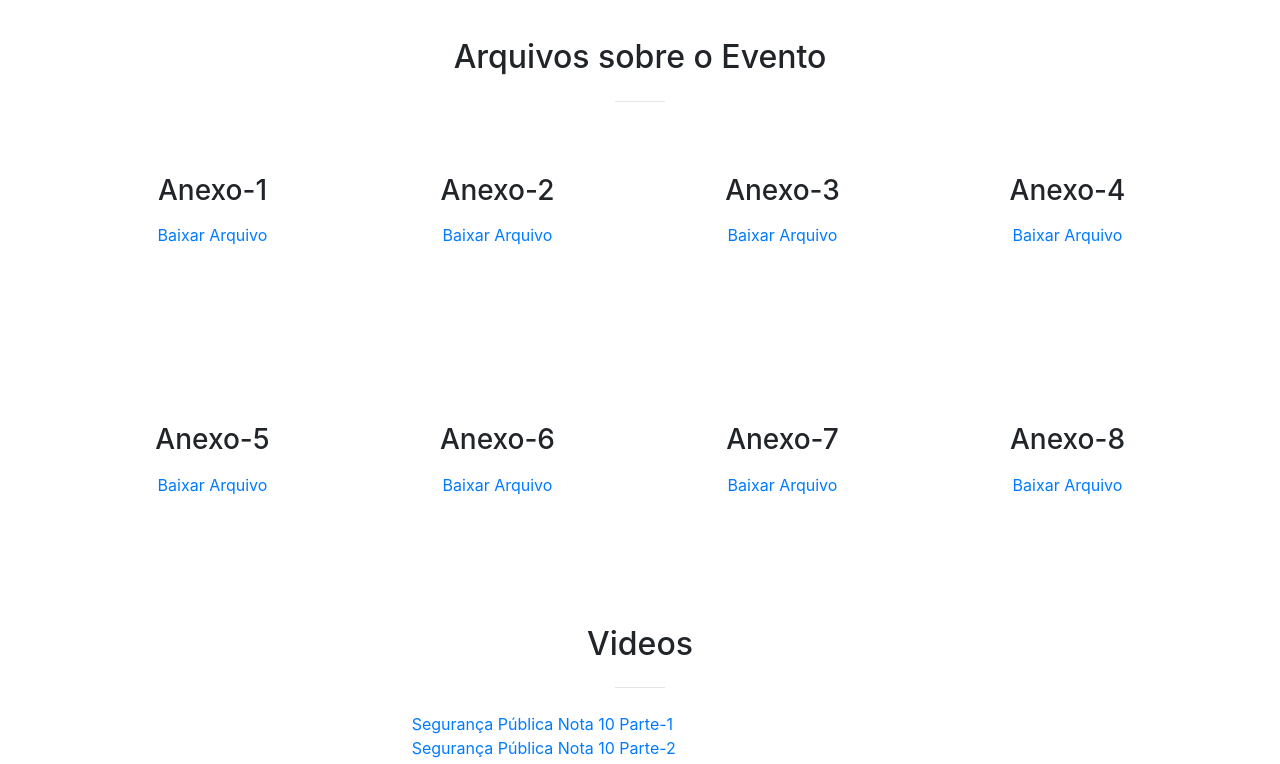
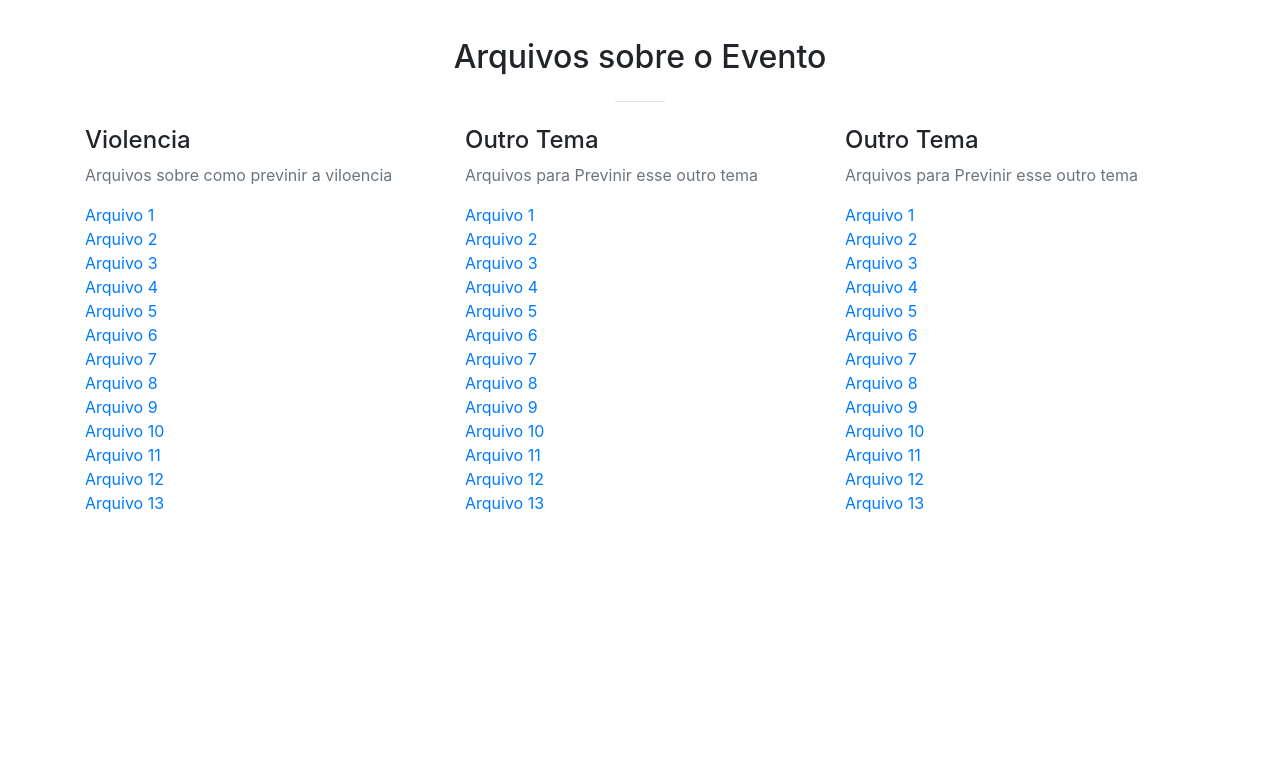
Before and after one commit to profdantas/siteC, a website with bundled scripts: page index.html in a window 1280 px wide. Shown: the part 7860-8624 px from the top of the page. Built offline with nearby package versions, Linux system fonts and the light colour scheme.

Commit message:
Update index.html

```diff
--- a/index.html
+++ b/index.html
@@ -133,7 +133,7 @@
     </section>
 
     </section>
-    <section id="org">
+    <section  id="org">
         <div class="container">
             <div class="row">
               <div class="col-lg-8 mx-auto text-center">
@@ -610,6 +610,7 @@
             </div>
           </div>
         </section>
+
       <section id="Arquivos">
           <div class="container">
             <div class="row">
@@ -621,69 +622,117 @@
           </div>
           <div class="container">
             <div class="row">
-              <div class="col-lg-3 col-md-6 text-center">
-                <div class="service-box mt-5 mx-auto">
+              <div class="col-sm-4">
+                <div class="team-member">
+                  <h4>Violencia</h4>
+                  <p class="text-muted">Arquivos sobre como previnir a viloencia</p>
 
-                  <h3 class="mb-3">Anexo-1</h3>
-                  <a href="https://docs.google.com/document/d/1-tccEOvW30s8C4aoBUjE3Hai1S6epT7qSztXCtIS2dY/edit">Baixar Arquivo</a>
+                    <a href="https://www.youtube.com/watch?v=Pqz8SiXto6s">Arquivo 1</a>
+                      <br/>
+                      <a href="https://www.youtube.com/watch?v=kZFEiE2I8Sw">Arquivo 2</a>
+                        <br/>
+                        <a href="https://www.youtube.com/watch?v=sIoJYEc8aOA">Arquivo 3</a>
+                          <br/>
+                          <a href="https://www.youtube.com/watch?v=fjBdP4_3QWM">Arquivo 4</a>
+                            <br/>
+                            <a href="https://www.youtube.com/watch?v=6ZfJy3MZpIg">Arquivo 5</a>
+                              <br/>
+                              <a href="https://www.youtube.com/watch?v=HYDoIOcMlqg">Arquivo 6</a>
+                                <br/>
+                                <a href="https://www.youtube.com/watch?v=WBXuowCCdX8">Arquivo 7</a>
+                                  <br/>
+                                  <a href="https://www.youtube.com/watch?v=W7pyMIgH6fU">Arquivo 8</a>
+                                    <br/>
+                                    <a href="https://www.youtube.com/watch?v=KObpu1Pzddo">Arquivo 9</a>
+                                      <br/>
+                                      <a href="https://www.youtube.com/watch?v=F0fHGLAXzeo">Arquivo 10</a>
+                                      <br/>
+                                      <a href="https://www.youtube.com/watch?v=3_50As2ibwo">Arquivo 11</a>
+                                        <br/>
+                                        <a href="https://www.youtube.com/watch?v=VnedACdmtqw">Arquivo 12</a>
+                                          <br/>
+                                          <a href="https://www.youtube.com/watch?v=XVPSsqer2jo">Arquivo 13</a>
+
+                      </a>
+                    </li>
+                  </ul>
                 </div>
               </div>
-              <div class="col-lg-3 col-md-6 text-center">
-                <div class="service-box mt-5 mx-auto">
+              <div class="col-sm-4">
+                <div class="team-member">
+                  <h4>Outro Tema</h4>
+                  <p class="text-muted">Arquivos para Previnir esse outro tema</p>
 
-                  <h3 class="mb-3">Anexo-2</h3>
-                  <a href="https://docs.google.com/document/d/1-tccEOvW30s8C4aoBUjE3Hai1S6epT7qSztXCtIS2dY/edit">Baixar Arquivo</a>
+                  <a href="https://www.youtube.com/watch?v=Pqz8SiXto6s">Arquivo 1</a>
+                  <br/>
+                  <a href="https://www.youtube.com/watch?v=kZFEiE2I8Sw">Arquivo 2</a>
+                    <br/>
+                    <a href="https://www.youtube.com/watch?v=sIoJYEc8aOA">Arquivo 3</a>
+                      <br/>
+                      <a href="https://www.youtube.com/watch?v=fjBdP4_3QWM">Arquivo 4</a>
+                        <br/>
+                        <a href="https://www.youtube.com/watch?v=6ZfJy3MZpIg">Arquivo 5</a>
+                          <br/>
+                          <a href="https://www.youtube.com/watch?v=HYDoIOcMlqg">Arquivo 6</a>
+                            <br/>
+                            <a href="https://www.youtube.com/watch?v=WBXuowCCdX8">Arquivo 7</a>
+                              <br/>
+                              <a href="https://www.youtube.com/watch?v=W7pyMIgH6fU">Arquivo 8</a>
+                                <br/>
+                                <a href="https://www.youtube.com/watch?v=KObpu1Pzddo">Arquivo 9</a>
+                                  <br/>
+                                  <a href="https://www.youtube.com/watch?v=F0fHGLAXzeo">Arquivo 10</a>
+                                  <br/>
+                                  <a href="https://www.youtube.com/watch?v=3_50As2ibwo">Arquivo 11</a>
+                                    <br/>
+                                    <a href="https://www.youtube.com/watch?v=VnedACdmtqw">Arquivo 12</a>
+                                      <br/>
+                                      <a href="https://www.youtube.com/watch?v=XVPSsqer2jo">Arquivo 13</a>
+
+                      </a>
+                    </li>
+                  </ul>
                 </div>
               </div>
-              <div class="col-lg-3 col-md-6 text-center">
-                <div class="service-box mt-5 mx-auto">
+              <div class="col-sm-4">
+                <div class="team-member">
+                  <h4>Outro Tema</h4>
+                  <p class="text-muted">Arquivos para Previnir esse outro tema</p>
 
-                  <h3 class="mb-3">Anexo-3</h3>
-                  <a href="https://docs.google.com/document/d/1-tccEOvW30s8C4aoBUjE3Hai1S6epT7qSztXCtIS2dY/edit">Baixar Arquivo</a>
+                  <a href="https://www.youtube.com/watch?v=Pqz8SiXto6s">Arquivo 1</a>
+                  <br/>
+                  <a href="https://www.youtube.com/watch?v=kZFEiE2I8Sw">Arquivo 2</a>
+                    <br/>
+                    <a href="https://www.youtube.com/watch?v=sIoJYEc8aOA">Arquivo 3</a>
+                      <br/>
+                      <a href="https://www.youtube.com/watch?v=fjBdP4_3QWM">Arquivo 4</a>
+                        <br/>
+                        <a href="https://www.youtube.com/watch?v=6ZfJy3MZpIg">Arquivo 5</a>
+                          <br/>
+                          <a href="https://www.youtube.com/watch?v=HYDoIOcMlqg">Arquivo 6</a>
+                            <br/>
+                            <a href="https://www.youtube.com/watch?v=WBXuowCCdX8">Arquivo 7</a>
+                              <br/>
+                              <a href="https://www.youtube.com/watch?v=W7pyMIgH6fU">Arquivo 8</a>
+                                <br/>
+                                <a href="https://www.youtube.com/watch?v=KObpu1Pzddo">Arquivo 9</a>
+                                  <br/>
+                                  <a href="https://www.youtube.com/watch?v=F0fHGLAXzeo">Arquivo 10</a>
+                                  <br/>
+                                  <a href="https://www.youtube.com/watch?v=3_50As2ibwo">Arquivo 11</a>
+                                    <br/>
+                                    <a href="https://www.youtube.com/watch?v=VnedACdmtqw">Arquivo 12</a>
+                                      <br/>
+                                      <a href="https://www.youtube.com/watch?v=XVPSsqer2jo">Arquivo 13</a>
+
+                      </a>
+                    </li>
+                  </ul>
                 </div>
               </div>
-              <div class="col-lg-3 col-md-6 text-center">
-                <div class="service-box mt-5 mx-auto">
 
-                  <h3 class="mb-3">Anexo-4 </h3>
-                  <a href="https://docs.google.com/document/d/1-tccEOvW30s8C4aoBUjE3Hai1S6epT7qSztXCtIS2dY/edit">Baixar Arquivo</a>
-                </div>
               </div>
-            </div>
-          </div>
-        </section>
-        <div class="container">
-            <div class="row">
-              <div class="col-lg-3 col-md-6 text-center">
-                <div class="service-box mt-5 mx-auto">
-
-                  <h3 class="mb-3">Anexo-5</h3>
-                  <a href="https://docs.google.com/document/d/1-tccEOvW30s8C4aoBUjE3Hai1S6epT7qSztXCtIS2dY/edit">Baixar Arquivo</a>
-                </div>
               </div>
-              <div class="col-lg-3 col-md-6 text-center">
-                <div class="service-box mt-5 mx-auto">
-
-                  <h3 class="mb-3">Anexo-6</h3>
-                  <a href="https://docs.google.com/document/d/1-tccEOvW30s8C4aoBUjE3Hai1S6epT7qSztXCtIS2dY/edit">Baixar Arquivo</a>
-                </div>
-              </div>
-              <div class="col-lg-3 col-md-6 text-center">
-                <div class="service-box mt-5 mx-auto">
-
-                  <h3 class="mb-3">Anexo-7</h3>
-                  <a href="https://docs.google.com/document/d/1-tccEOvW30s8C4aoBUjE3Hai1S6epT7qSztXCtIS2dY/edit">Baixar Arquivo</a>
-                </div>
-              </div>
-              <div class="col-lg-3 col-md-6 text-center">
-                <div class="service-box mt-5 mx-auto">
-
-                  <h3 class="mb-3">Anexo-8 </h3>
-                  <a href="https://docs.google.com/document/d/1-tccEOvW30s8C4aoBUjE3Hai1S6epT7qSztXCtIS2dY/edit">Baixar Arquivo</a>
-                </div>
-              </div>
-            </div>
-          </div>
         </section>
 
         <section id="videos">
@@ -718,8 +767,6 @@
                                     <a href="https://www.youtube.com/watch?v=VnedACdmtqw">prevenção ao uso indevido de drogas -Parte-2</a>
                                       <br/>
                                       <a href="https://www.youtube.com/watch?v=XVPSsqer2jo">prevenção ao uso indevido de drogas -Parte-3</a>
-
-
                 </div>
               </div>
             </div>
@@ -735,9 +782,7 @@
             <a href="http://profdantaspereira.com/">Porfessor João
               Dantas Pereira</a>
             <p class="mb-5">
-
               Mensagem ou ligação para </p>
-
           </div>
         </div>
         <div class="row">
@@ -750,7 +795,7 @@
           <div class="col-lg-4 mr-auto text-center">
             <i class="fas fa-envelope fa-3x mb-3 sr-contact-2"></i>
             <p>
-              <a href="jerryleandro41@gmail.com">VIsemanaprevensoo@gmail.com</a>
+              <a href="congressointernacionalUFRN@gmail.com">congressointernacionalUFRN@gmail.com</a>
             </p>
 
 
```
